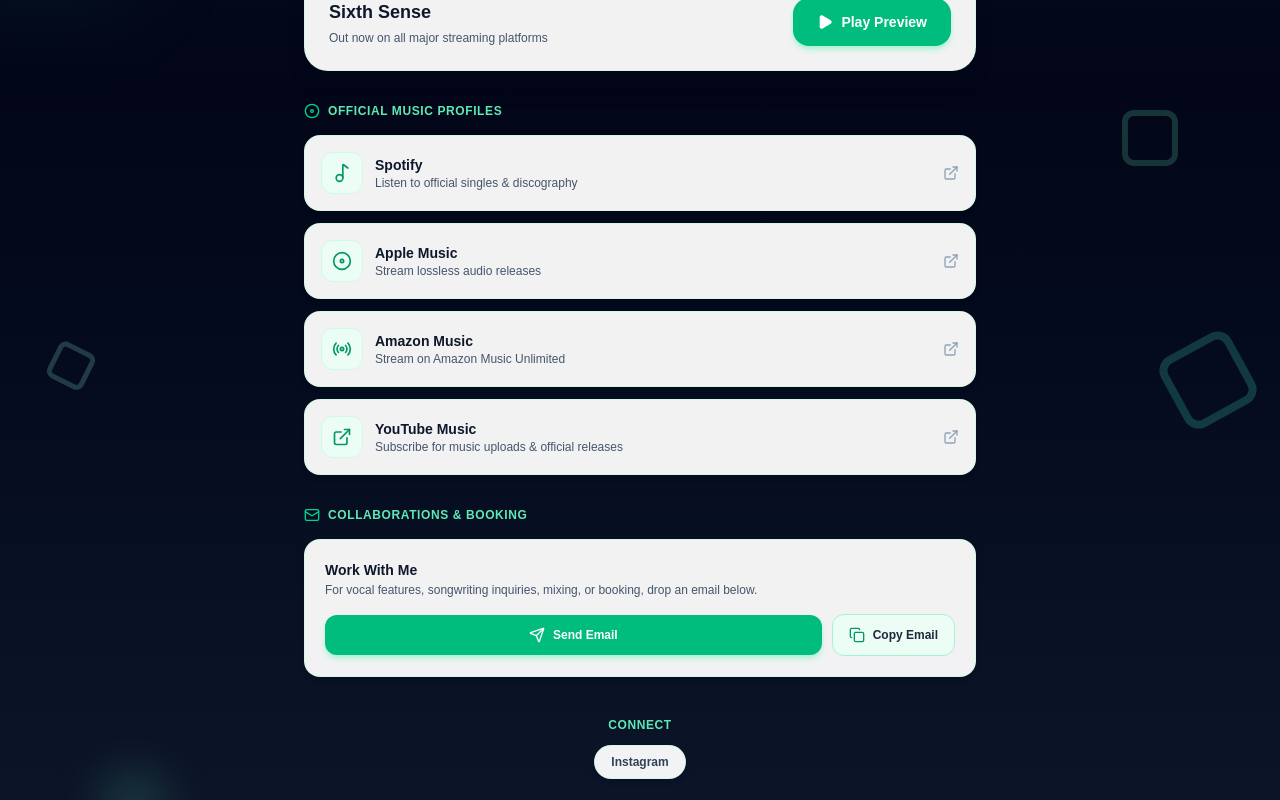
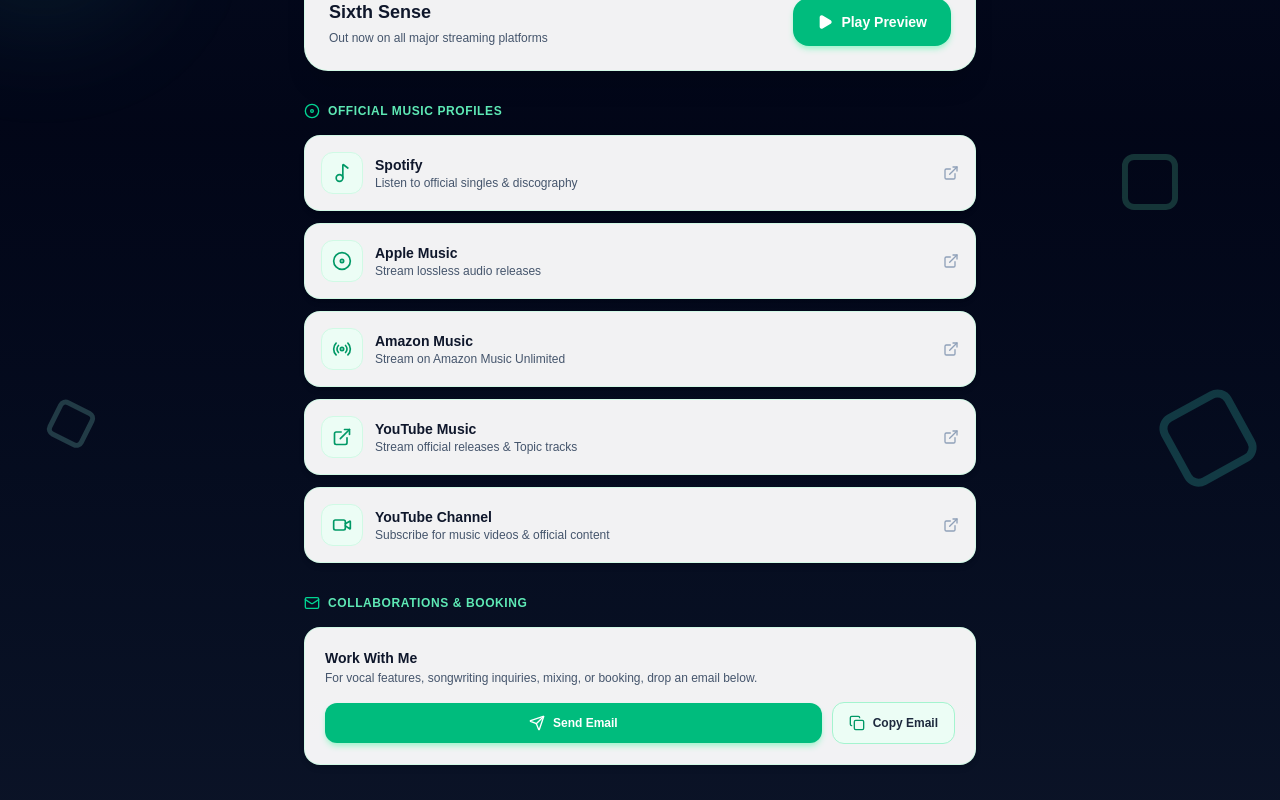
Before and after one commit to sunditushar/Tsu_a_Website, a Next.js app: page / in a window 1280 px wide. Shown: the part 740-1540 px from the top of the page. Built offline with nearby package versions, Linux system fonts and the light colour scheme.

Commit message:
Updated pic

```diff
--- a/app/page.tsx
+++ b/app/page.tsx
@@ -19,6 +19,7 @@
   Send,
   X,
   Code2,
+  Video,
 } from "lucide-react";
 
 const containerVariants: Variants = {
@@ -91,7 +92,7 @@
   return (
     <main className="min-h-screen bg-gradient-to-b from-slate-900 via-slate-950 to-slate-900 text-slate-100 selection:bg-emerald-300 selection:text-slate-900 px-4 py-12 md:py-20 flex flex-col items-center justify-between pb-28 relative overflow-hidden">
 
-      {/* BACKGROUND FLOATING PASTEL CIRCLES & TRIANGLES (ENHANCED QUANTITY) */}
+      {/* BACKGROUND FLOATING PASTEL CIRCLES & TRIANGLES */}
       <div className="absolute inset-0 pointer-events-none overflow-hidden z-0">
         {/* Top Left Blob */}
         <motion.div
@@ -303,10 +304,17 @@
               },
               {
                 platform: "YouTube Music",
-                url: "https://music.youtube.com/@tusharsundi",
-                desc: "Subscribe for music uploads & official releases",
+                url: "https://music.youtube.com/channel/UCb7AinxOvTHTbhCjwTnAUzA?si=JZikaN3zZOFm-VJH",
+                desc: "Stream official releases & Topic tracks",
                 color: "hover:border-amber-300 hover:bg-amber-50/90 text-amber-600",
                 icon: ExternalLink,
+              },
+              {
+                platform: "YouTube Channel",
+                url: "https://www.youtube.com/@tusharsundi",
+                desc: "Subscribe for music videos & official content",
+                color: "hover:border-red-300 hover:bg-red-50/90 text-red-600",
+                icon: Video,
               },
             ].map((item, idx) => (
               <motion.a
```
